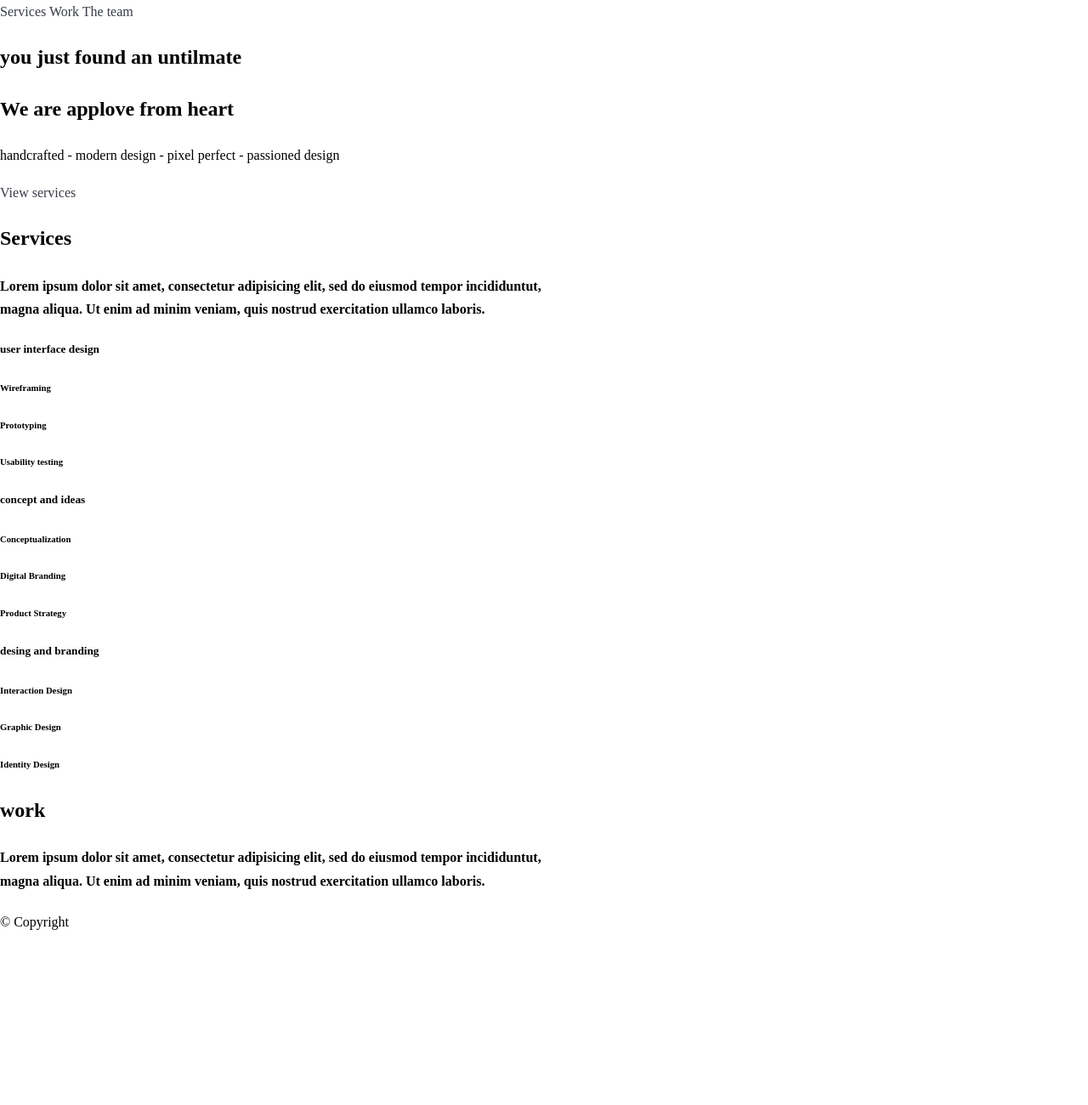
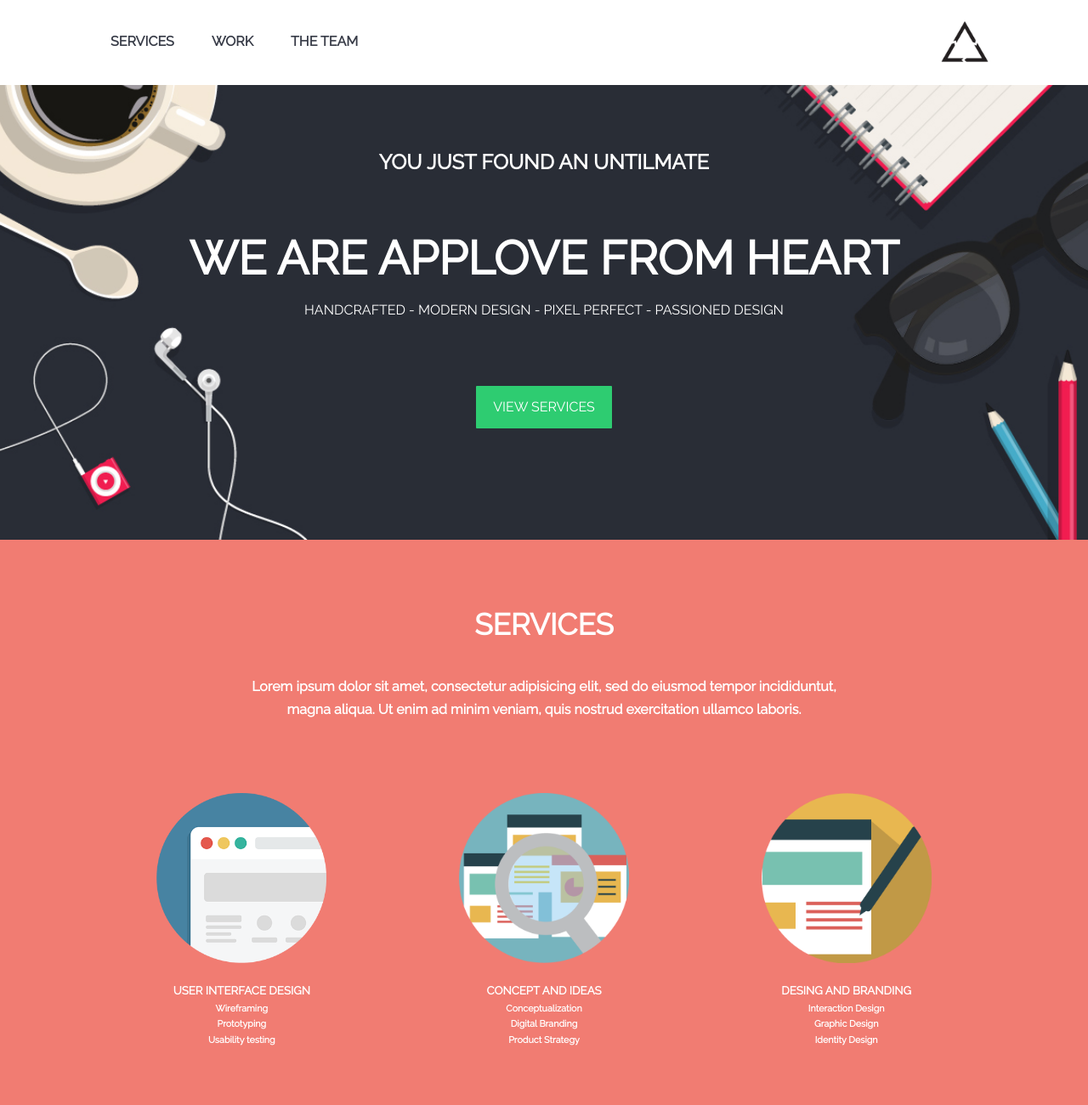
Before and after one commit to Pauliih/appLove2, a plain HTML site: page index.html in a window 1280 px wide. Shown: the top 1300 px of the page at 85% size. Before the commit the page ends 1115 px from the top, so only its background shows below. Drawn offline with Linux system fonts and the light colour scheme.

Commit message:
applove 90%

```diff
--- a/css/main.css
+++ b/css/main.css
@@ -3,6 +3,7 @@
 	-webkit-box-sizing: border-box;
 	-moz-box-sizing: border-box;
 	box-sizing: border-box;
+	font-family: 'Raleway', sans-serif;
 }
 
 *:before, *:after {
@@ -41,7 +42,7 @@ img {
 }
 
 .container:after {
-  clear: both;
+	clear: both;/*both: Es un keyword que indica que el elemento es movido hacia abajo para limpiar tanto elementos flotantes de la izquierda como de la derecha.*/
 }
 
 .mb-0 {
@@ -65,8 +66,148 @@ a:hover {
 	color: #E95853;
 }
 
-.text-uppercase {
+.text-uppercase { /*pasa el texto a mayusculas*/
 	text-transform: uppercase;
 }
 
 /*ESCRIBE TU CÓDIGO DESDE AQUÍ*/
+header{
+	background: white;
+	width: 100%;
+	top: 0;
+
+	position: fixed; /* para que quede estatico el "menu"*/
+}
+
+div{
+	display: block;
+}
+
+.logo{
+	float: right;
+}
+
+#home{
+	height: 555px;
+	margin-top: 80px;
+	text-align: center;
+	background-image: url(../assets/images/bg-home.jpg);
+	background-repeat: no-repeat;
+	background-size: cover;
+
+	background-position: center;
+}
+
+.menu{
+	padding: 15px 70px;
+	color: white;
+	overflow: auto;
+}
+
+.link{
+	font-weight: 700;
+	padding: 20px;
+
+	display: inline-block;
+}
+
+#home .container{
+	color: white;
+	padding: 70px;
+}
+
+.txt-home{
+	font-size: 55px;
+}
+
+.btn-home{
+	background: #2ecc71;
+	color: #fff;
+	padding: 11px 20px;
+	border-radius: 1px;
+	margin-top: 60px;
+
+	display: inline-block;
+}
+/*---------------------------------------------*/
+
+#services{
+	background-color: #F17C72;
+	text-align: center;
+	color: #fff;
+	padding: 70px 7px;
+}
+
+.txt-services{
+	font-size: 35px;
+  /*letter-spacing: 2px;*/
+}
+
+.h4-services{
+	text-align: center;
+}
+
+.cajas-services{
+	width: 30%;
+	margin-top: 63px;
+
+	display: inline-block;
+}
+
+.services-1,.services-2,.services-3{
+	width: 200px;
+}
+
+/*-------------------------------------------*/
+
+.work{
+	text-align: center;
+}
+
+.txt-work{
+	font-size: 35px;
+}
+
+.work h4{
+	padding-bottom: 50px;
+}
+
+.hero{
+	width: 80%;
+}
+
+/*----------------------------------------*/
+.projects_row1 img{
+	width: 100%;
+	overflow: hidden;
+}
+
+.projects_row2 img{
+	width: 100%;
+	overflow: hidden;
+}
+
+.projects_row3 img{
+	width: 100%;
+	overflow: hidden;
+}
+
+.row{
+	padding: 40px;
+	width: 33.3%;
+	float: left;
+}
+.txt-img{
+	text-align: center;
+	font-weight: 700;
+}
+
+/*----------------------------------------*/
+footer{
+	text-align: center;
+  height: 70px;
+  background-color: #373b47;
+  color: white;
+  padding-top: 5px;
+  margin-top: 50px;
+}
--- a/index.html
+++ b/index.html
@@ -5,58 +5,108 @@
 	 <meta name="viewport" content="width=device-width, initial-scale=1.0">
 	 <meta http-equiv="X-UA-Compatible" content="ie=edge">
 	 <title>AppLove</title>
+	 <!-- Enlazar fuente y css-->
+	 <link href="https://fonts.googleapis.com/css?family=Raleway" rel="stylesheet">
 	 <link rel="stylesheet" href="css/main.css">
   </head>
   <body>
 	 <header>
-      <div>
-        <a>Services</a>
-        <a>Work</a>
-        <a>The team</a>
+		<div class="menu container text-uppercase">
+		  <a href="#services" class="link">Services</a>
+		  <a href="#work" class="link">Work</a>
+		  <a href="#" class="link">The team</a>
+		  <img src="assets/images/logo.png" alt="logo" class="logo" width="70">
 		</div>
 	 </header>
-    <section>
-      <div>
-        <h2>you just found an untilmate</h2>
-        <h1>We are applove from heart</h1>
-        <p>handcrafted - modern design - pixel perfect - passioned design</p>
-        <a>View services</a>
+	 <section id="home">
+		<div class="container">
+		  <h2 class="text-uppercase">you just found an untilmate</h2>
+		  <h1 class="text-uppercase txt-home mb-0">We are applove from heart</h1>
+		  <p class="text-uppercase mt-0">handcrafted - modern design - pixel perfect - passioned design</p>
+		  <a href="#services" class="text-uppercase btn-home">View services</a>
 		</div>
 	 </section>
-    <section>
-      <div>
-        <h2>Services</h2>
+	 <section id="services">
+		<div class="container">
+		  <h2 class="text-uppercase txt-services mt-0">Services</h2>
 		  <h4>
 			 Lorem ipsum dolor sit amet, consectetur adipisicing elit, sed do eiusmod tempor incididuntut,<br>
 			 magna aliqua. Ut enim ad minim veniam, quis nostrud exercitation ullamco laboris.
 		  </h4>
-        <div>
-          <h5>user interface design</h5>
-          <h6>Wireframing</h6>
-          <h6>Prototyping</h6>
-          <h6>Usability testing</h6>
+		  <div class="cajas-services">
+		  	<img src="assets/images/services-1.png" alt="services-1" class="services-1">
+			 <h5 class="text-uppercase mb-0">user interface design</h5>
+			 <h6 class="m-0">Wireframing</h6>
+			 <h6 class="m-0">Prototyping</h6>
+			 <h6 class="m-0">Usability testing</h6>
 		  </div>
-        <div>
-          <h5>concept and ideas</h5>
-          <h6>Conceptualization</h6>
-          <h6>Digital Branding</h6>
-          <h6>Product Strategy</h6>
+		  <div class="cajas-services">
+		  	 <img src="assets/images/services-2.png" alt="services-2" class="services-2">
+			 <h5 class="text-uppercase mb-0">concept and ideas</h5>
+			 <h6 class="m-0">Conceptualization</h6>
+			 <h6 class="m-0">Digital Branding</h6>
+			 <h6 class="m-0">Product Strategy</h6>
 		  </div>
-        <div>
-          <h5>desing and branding</h5>
-          <h6>Interaction Design</h6>
-          <h6>Graphic Design</h6>
-          <h6>Identity Design</h6>
+		  <div class="cajas-services">
+		  	<img src="assets/images/services-3.png" alt="services-3" class="services-3">
+			 <h5 class="text-uppercase mb-0">desing and branding</h5>
+			 <h6 class="m-0">Interaction Design</h6>
+			 <h6 class="m-0">Graphic Design</h6>
+			 <h6 class="m-0">Identity Design</h6>
 		  </div>
 		</div>
 	 </section>
-    <section>
-      <div>
-        <h2>work</h2>
+	 <section id="work">
+		<div class="container work">
+		  <h2 class="text-uppercase txt-work">work</h2>
 		  <h4>
 			 Lorem ipsum dolor sit amet, consectetur adipisicing elit, sed do eiusmod tempor incididuntut,<br>
 			 magna aliqua. Ut enim ad minim veniam, quis nostrud exercitation ullamco laboris.
 		  </h4>
+		  <img src="assets/images/hero.png" alt="hero" class="hero">
+		</div>
+		<!-- Contenedor de imagenes -->
+		<div class="container projects_row1">
+			<div class="row">
+				<img src="assets/images/work-1.jpg" alt="row1-1" class="row1-1">
+				<p class="text-uppercase txt-img">Nombre del proyecto</p>
+			</div>
+			<div class="row">
+				<img src="assets/images/work-2.jpg" alt="row1-2" class="row1-2">
+				<p class="text-uppercase txt-img">Nombre del proyecto</p>
+			</div>
+			<div class="row">
+				<img src="assets/images/work-3.jpg" alt="row1-3" class="row1-3">
+				<p class="text-uppercase txt-img">Nombre del proyecto</p>
+			</div>
+		</div>
+		<div class="container projects_row2">
+			<div class="row">
+				<img src="assets/images/work-4.jpg" alt="row2-4" class="row2-4">
+				<p class="text-uppercase txt-img">Nombre del proyecto</p>
+			</div>
+			<div class="row">
+				<img src="assets/images/work-5.jpg" alt="row2-5" class="row2-5">
+				<p class="text-uppercase txt-img">Nombre del proyecto</p>
+			</div>
+			<div class="row">
+				<img src="assets/images/work-6.jpg" alt="row2-6" class="row2-6">
+				<p class="text-uppercase txt-img">Nombre del proyecto</p>
+			</div>
+		</div>
+		<div class="container projects_row3">
+			<div class="row">
+				<img src="assets/images/work-7.jpg" alt="row3-7" class="row3-7">
+				<p class="text-uppercase txt-img">Nombre del proyecto</p>
+			</div>
+			<div class="row">
+				<img src="assets/images/work-10.jpg" alt="row3-10" class="row3-10">
+				<p class="text-uppercase txt-img">Nombre del proyecto</p>
+			</div>
+			<div class="row">
+				<img src="assets/images/work-11.jpg" alt="row3-11" class="row3-11">
+				<p class="text-uppercase txt-img">Nombre del proyecto</p>
+			</div>
 		</div>
 	 </section>
 	 <footer>
```
Lines whose indentation alone changed are shown as unchanged.
